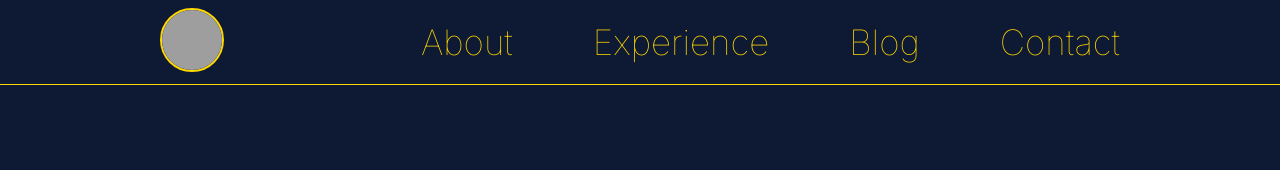
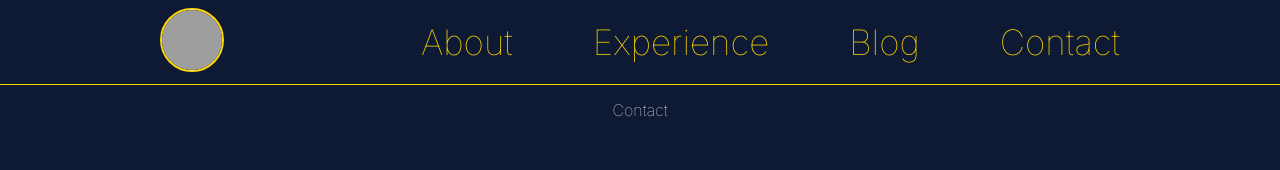
Before and after one commit to Kevin-Arista/WebPortfolio-Frontend, a React (Create React App) app: page /contact in a window 1280 px wide. Shown: the top 170 px of the page. Built offline with nearby package versions, Linux system fonts and the light colour scheme; grey boxes are pictures that could not be loaded; a web font is replaced by a local one.

Commit message:
ran top-padding script

```diff
--- a/src/pages/About/About.scss
+++ b/src/pages/About/About.scss
@@ -0,0 +1,3 @@
+.About {
+	margin-top: 100px;
+}
--- a/src/pages/Blog/Blog.scss
+++ b/src/pages/Blog/Blog.scss
@@ -0,0 +1,3 @@
+.Blog {
+	margin-top: 100px;
+}
--- a/src/pages/Contact/Contact.scss
+++ b/src/pages/Contact/Contact.scss
@@ -0,0 +1,3 @@
+.Contact {
+	margin-top: 100px;
+}
--- a/src/pages/Experience/Experience.scss
+++ b/src/pages/Experience/Experience.scss
@@ -0,0 +1,3 @@
+.Experience {
+	margin-top: 100px;
+}
```
